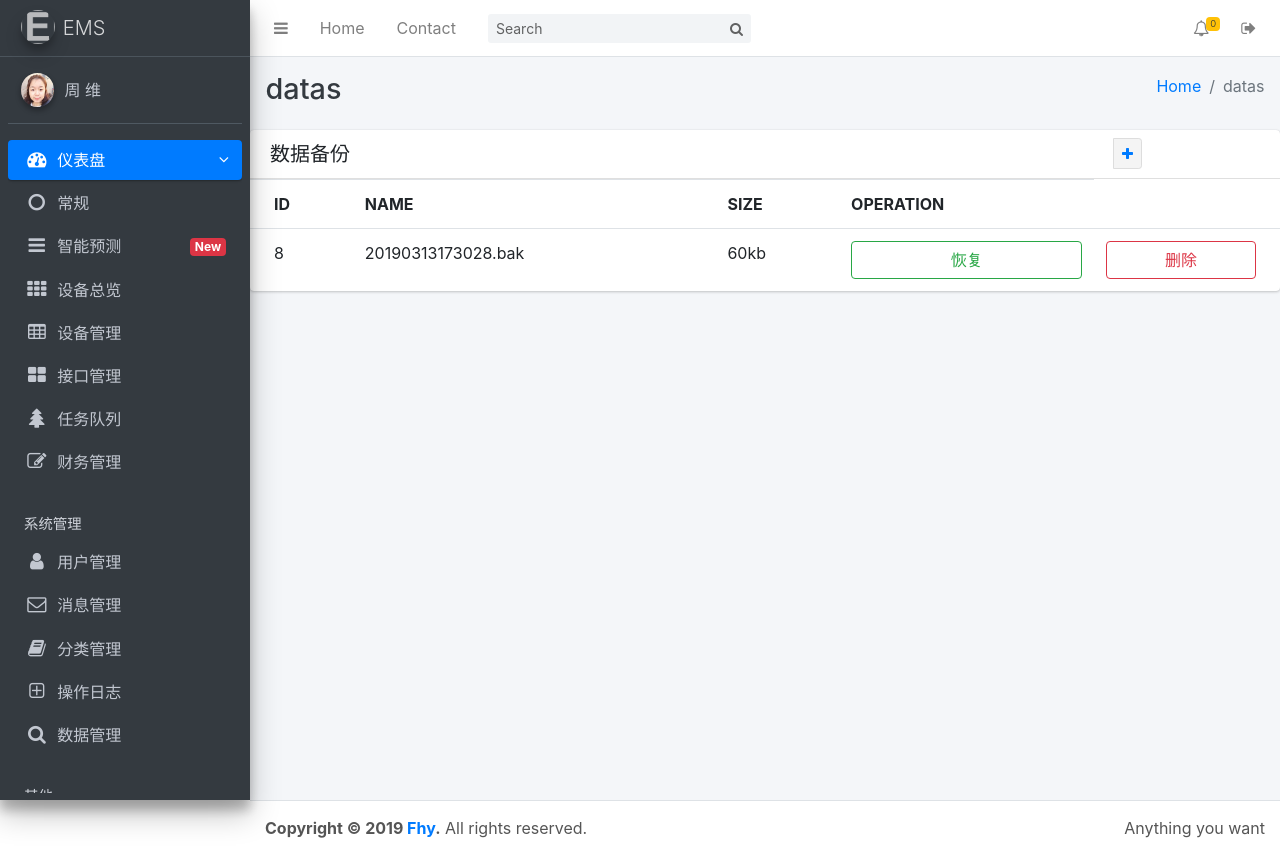
After one commit to xiaomao361/ems, a Django app: page /datas/ in a window 1280 px wide. The commit adds this page. Run offline with Django 3.2, Linux system fonts and the light colour scheme; a user stored in the database is signed in; data comes from the database, SQL or seed files in the repository; both versions use the stored data as it was after the commit; parts of the project's set-up code (start-up, migrations or seed data) failed here and were passed over; some libraries are stand-ins or nearby versions.

Commit message:
A: add data backup and load

```diff
--- a/ems/models.py
+++ b/ems/models.py
@@ -163,3 +163,16 @@ class OpenApp(models.Model):
         ordering = ["-c_time"]
         verbose_name = "app_id"
         verbose_name_plural = "app_id"
+
+class BakData(models.Model):
+    name = models.CharField(max_length=128, unique=True, verbose_name='name')
+    size = models.CharField(max_length=128, default="", verbose_name='size')
+    c_time = models.DateTimeField(auto_now_add=True)
+
+    def __str__(self):
+        return self.name
+
+    class Meta:
+        ordering = ["-c_time"]
+        verbose_name = "name"
+        verbose_name_plural = "name"
--- a/ems/templates/base.html
+++ b/ems/templates/base.html
@@ -198,7 +198,7 @@
                             </a>
                         </li>
                         <li class="nav-item has-treeview">
-                            <a href="#" class="nav-link">
+                            <a href="/datas/" class="nav-link">
                                 <i class="nav-icon fa fa-search"></i>
                                 <p>数据管理</p>
                             </a>
--- /dev/null
+++ b/ems/templates/datas.html
@@ -0,0 +1,74 @@
+{% extends 'base.html' %}
+{% load staticfiles %}
+{% block title %} 数据管理 {% endblock %}
+
+{% block css %}
+<!-- Ionicons -->
+<link rel="stylesheet" href="{% static 'adminlte/css/ionicons.min.css' %}">
+<!-- DataTables -->
+<link rel="stylesheet" href="{% static 'plugins/datatables/dataTables.bootstrap4.min.css' %}">
+{% endblock %}
+
+{% block content %}
+<section>
+  <div class="row">
+    <div class="col-12">
+      <div class="card">
+        <div class="card-header">
+          <h3 class="card-title">数据备份</h3>
+
+          <div class="card-tools">
+            <div class="input-group input-group-sm" style="width: 150px;">
+
+              <div class="input-group-append">
+                <button type="submit" class="btn btn-default"><a href="/add_data/"
+                    class="fa fa-plus"></a></button>
+              </div>
+            </div>
+          </div>
+        </div>
+        <!-- /.card-header -->
+        <div class="card-body table-responsive p-0">
+          <table class="table table-hover">
+            <tr>
+              <th>ID</th>
+              <th>NAME</th>
+              <th>SIZE</th>
+              <th>OPERATION</th>
+            </tr>
+            {% for data in datas %}
+            <tr>
+              <td>{{data.id}}</td>
+              <td>{{data.name}}.bak</td>
+              <td>{{data.size}}kb</td>
+              <td>
+                <a href="/load_data/?name={{ data.name }}">
+                  <button type="button" class="btn btn-block btn-outline-success" onclick="return confirm('确定恢复该备份？')" >恢复</button>
+                </a>
+              </td>
+              <td>
+                <a href="/del_data/?name={{ data.name }}">
+                  <button type="button" class="btn btn-block btn-outline-danger" onclick="return confirm('确定删除？')" >删除</button>
+                </a>
+              </td>
+            </tr>
+            {% endfor %}
+          </table>
+        </div>
+        <!-- /.card-body -->
+      </div>
+      <!-- /.card -->
+    </div>
+  </div><!-- /.row -->
+</section>
+{% endblock %}
+
+{% block script %}
+
+<!-- DataTables -->
+<script src="{% static 'plugins/datatables/jquery.dataTables.min.js' %}"></script>
+<script src="{% static 'plugins/datatables/dataTables.bootstrap4.min.js' %}"></script>
+<!-- FastClick -->
+<script src="{% static 'plugins/fastclick/fastclick.js' %}"></script>
+
+{% endblock %}
--- a/ems/views.py
+++ b/ems/views.py
@@ -1,5 +1,5 @@
 from django.shortcuts import render, redirect
-import logging, crypt, hashlib
+import logging, json, crypt, hashlib, time, os
 from ems import models
 from django.contrib.auth.decorators import login_required
 from django.contrib import auth, admin
@@ -9,7 +9,6 @@ from django.contrib.auth.models import User, Group
 from rest_framework import viewsets
 from ems.serializer import EquipmentSerializer, UserSerializer, GroupSerializer
 from datetime import datetime
-import json
 from django.core import serializers
 from django.http import HttpResponse
 from django.views.decorators.csrf import csrf_exempt
@@ -108,6 +107,7 @@ def apps(request):
     apps = models.OpenApp.objects.all()
     return render(request, 'apps.html', {'page': 'apps', 'apps': apps})
 
+
 @login_required
 def add_app(request):
     app_id = crypt.mksalt(crypt.METHOD_SHA512)
@@ -115,19 +115,18 @@ def add_app(request):
     models.OpenApp.objects.create(app_id=app_id, app_key=app_key)
     return redirect('/apps/')
 
+
 @login_required
 def del_app(request):
     app_id = request.GET['app_id']
     models.OpenApp.objects.get(app_id=app_id).delete()
     return redirect('/apps/')
 
-
 @csrf_exempt
 def get_equipment(request):
     if request.method == "POST":
         app_id = request.POST['app_id'].replace(' ', '')
-        app_key = request.POST['app_key']
-        print(app_id, app_key)
+        app_key = request.POST['app_key'].replace(' ', '')
         try:
             check_key = models.OpenApp.objects.get(app_id=app_id).app_key
         except models.OpenApp.DoesNotExist:
@@ -138,6 +137,7 @@ def get_equipment(request):
         else:
             resp = {'code': 403, 'detail': 'error app_id or app_key'}
         return HttpResponse(json.dumps(resp), content_type="application/json")
+
 
 class EquipmentViewSet(viewsets.ModelViewSet):
     """
@@ -173,7 +173,36 @@ class GroupViewSet(viewsets.ModelViewSet):
     queryset = Group.objects.all()
     serializer_class = GroupSerializer
 
-# login for normal user
+# data
+@login_required
+def datas(request):
+    datas = models.BakData.objects.all()
+    return render(request, 'datas.html', {'page': 'datas', 'datas': datas})
+
+
+@login_required
+def add_data(request):
+    now = time.strftime('%Y%m%d%H%M%S')
+    os.system('python manage.py dumpdata --format=json > ./backup/' + now)
+    size = os.path.getsize('./backup/' + now)
+    models.BakData.objects.create(name=now, size=round(size/1024))
+    return redirect('/datas/')
+
+
+@login_required
+def del_data(request):
+    name = request.GET['name']
+    models.BakData.objects.get(name=name).delete()
+    os.system('rm -rf ./backup/' + name)
+    return redirect('/datas/')
+
+@login_required
+def load_data(request):
+    name = request.GET['name']
+    os.system('python manage.py loaddata' + name)
+    return redirect('/datas/')
+
+# login for normal userg
 # def login(request):
 #     if request.method == "POST":
 #         username = request.POST.get('username', None)
--- a/mysite/urls.py
+++ b/mysite/urls.py
@@ -44,6 +44,10 @@ urlpatterns = [
     url(r'^apps/', views.apps),
     url(r'^add_app/', views.add_app),
     url(r'^del_app/', views.del_app),
+    url(r'^datas/', views.datas),
+    url(r'^del_data/', views.del_data),
+    url(r'^add_data/', views.add_data),
+    url(r'^load_data/', views.load_data),
     url(r'^detail/', views.detail),
     url(r'^result/', views.result),
     url(r'^$', views.index),
```
Also changed, not shown: README.md, db.sqlite3, ems/migrations/0036_auto_20190313_1658.py (added), ems/migrations/0037_auto_20190313_1711.py (added), 1 other file.
